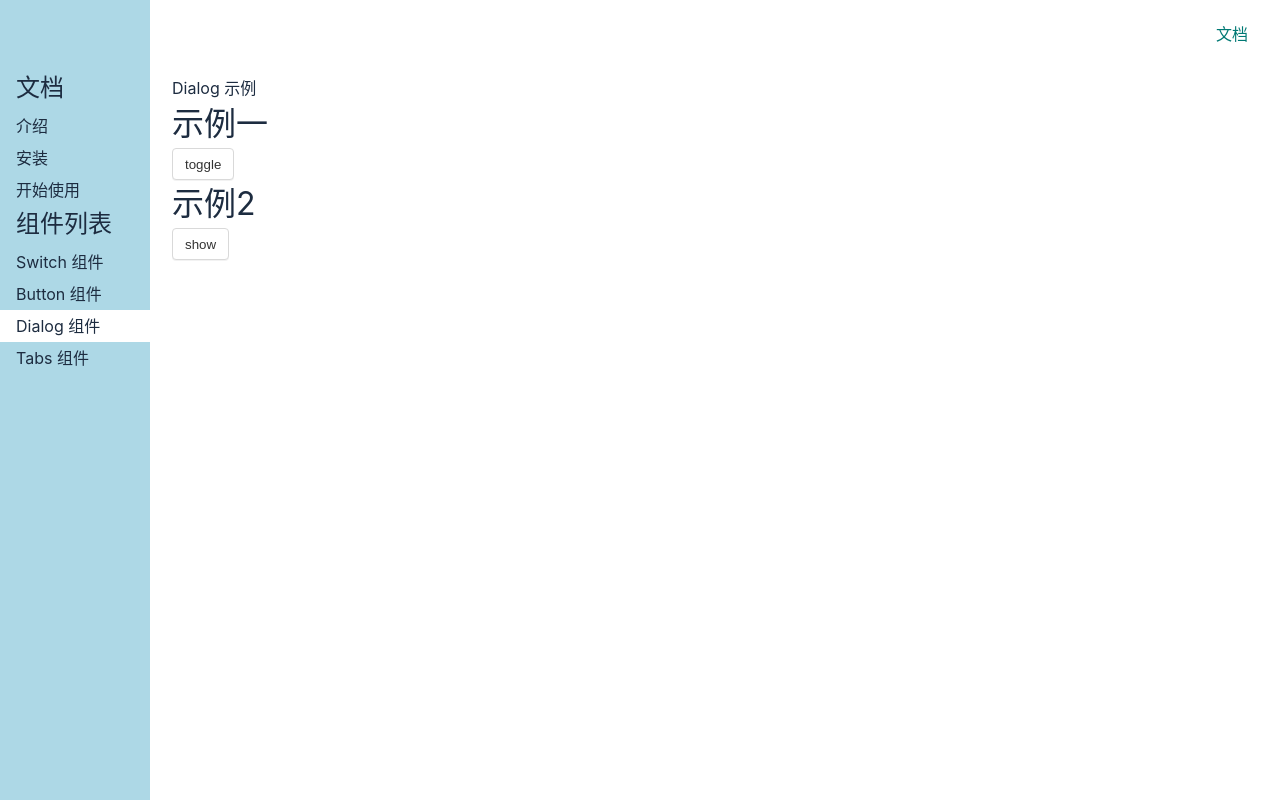
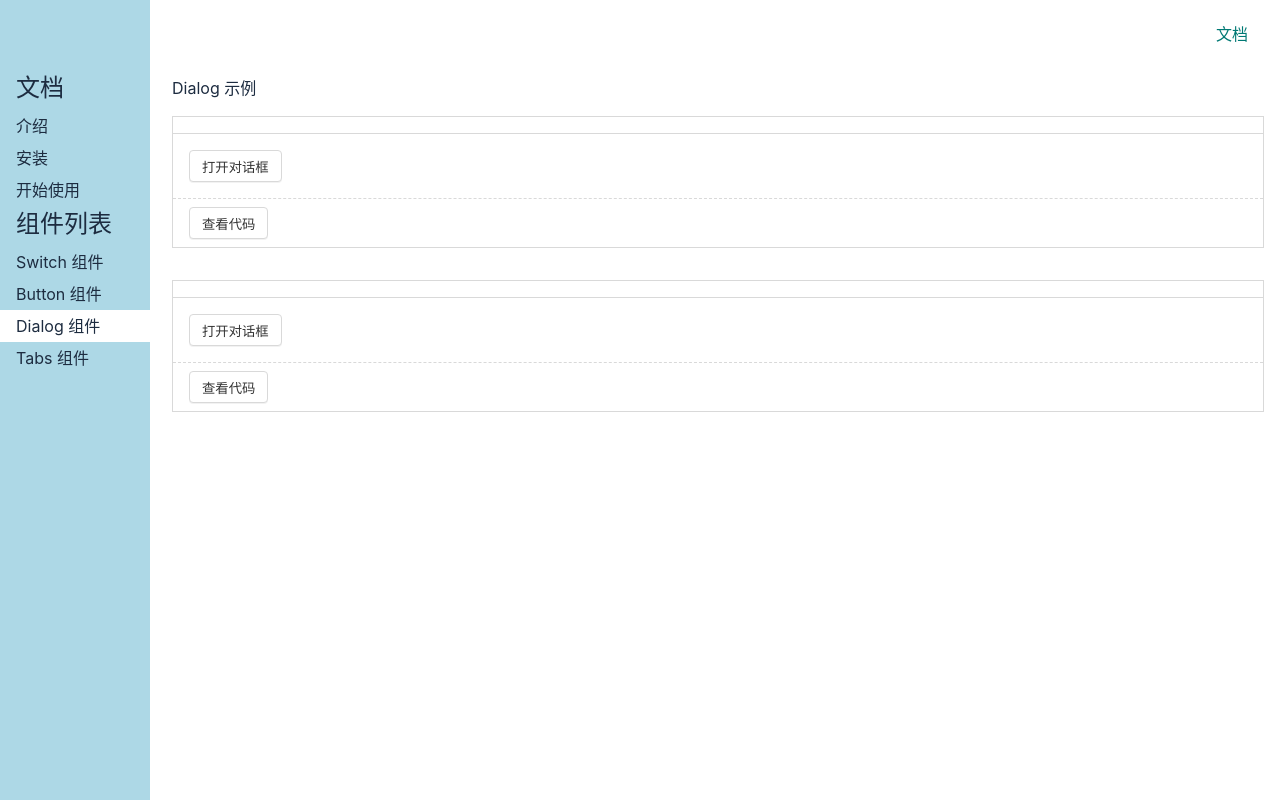
Before and after one commit to bbter/waner-ui, a Vue app: page /#/doc/dialog in a window 1280 px wide. Built offline with nearby package versions, Linux system fonts and the light colour scheme.

Commit message:
改造Dialog demo

```diff
--- /dev/null
+++ b/src/components/Dialog1.demo.vue
@@ -0,0 +1,50 @@
+<demo>
+常规使用
+</demo>
+<template>
+<div>
+  <Button @click="toggle">打开对话框</Button>
+  <Dialog v-model:visible="x" :closeOnClickOverlay="false" :ok="f1" :cancel="f2">
+    <template v-slot:content>
+      <strong>hi</strong>
+      <div>hi2</div>
+    </template>
+    <template v-slot:title>
+      <strong>加粗的标题</strong>
+    </template>
+  </Dialog>
+</div>
+</template>
+
+<script lang="ts">
+import Dialog from '../lib/Dialog.vue'
+import Button from '../lib/Button.vue'
+import {
+  ref
+} from 'vue'
+import {
+  openDialog
+} from '../lib/openDialog'
+export default {
+  components: {
+    Dialog,
+    Button
+  },
+  setup() {
+    const x = ref(false)
+    const toggle = () => {
+      x.value = !x.value
+    }
+    const f1 = () => {
+      return false
+    }
+    const f2 = () => {}
+    return {
+      x,
+      toggle,
+      f1,
+      f2
+    }
+  }
+}
+</script>
--- /dev/null
+++ b/src/components/Dialog2.demo.vue
@@ -0,0 +1,41 @@
+<demo>
+一键打开 Dialog
+</demo>
+<template>
+<div>
+  <Button @click="showDialog">打开对话框</Button>
+</div>
+</template>
+
+<script lang="ts">
+import Button from '../lib/Button.vue'
+import {
+  ref,
+  h
+} from 'vue'
+import {
+  openDialog
+} from '../lib/openDialog'
+export default {
+  components: {
+    Button
+  },
+  setup() {
+    const showDialog = () => {
+      openDialog({
+        title: h('strong', {}, '标题'),
+        content: '你好',
+        ok() {
+          console.log('ok')
+        },
+        cancel() {
+          console.log('cancel')
+        }
+      })
+    }
+    return {
+      showDialog
+    }
+  }
+}
+</script>
--- a/src/components/DialogDemo.vue
+++ b/src/components/DialogDemo.vue
@@ -1,51 +1,18 @@
 <template>
   <div>Dialog 示例</div>
-  <h1>示例一</h1>
-  <Button @click="toggle">toggle</Button>
-  <Dialog
-    v-model:visible="x"
-    :ok="f1"
-    :cancel="f2"
-  >
-    <template v-slot:content>
-      <strong>你好</strong>
-      <div>hi</div>
-    </template>
-    <template v-slot:title>
-      <strong>加粗的标题</strong>
-    </template>
-  </Dialog>
-  <h1>示例2</h1>
-  <Button @click="showDialog">show</Button>
+  <Demo :component="Dialog1Demo" />
+  <Demo :component="Dialog2Demo" />
 </template>
 
 
 <script lang="ts">
-import Dialog from "../lib/Dialog.vue";
-import Button from "../lib/Button.vue";
-import { ref } from "vue";
-import {openDialog} from '../lib/openDialog'
+import Demo from "./Demo.vue";
+import Dialog1Demo from "./Dialog1.demo.vue";
+import Dialog2Demo from "./Dialog2.demo.vue";
 export default {
-  components: { Dialog, Button },
+  components: { Demo },
   setup() {
-    const x = ref(false);
-    const toggle = () => {
-      x.value = !x.value;
-    };
-    const f1 = () => {
-      return true;
-    };
-    const f2 = () => {};
-    const showDialog = () => {
-      openDialog({
-        title: "标题",
-        content: "你好",
-        ok(){},
-        cancel(){},
-        closeOnClickOverlay:true
-      });
-    };
-    return { x, toggle, f1, f2, showDialog };
+    return { Dialog1Demo, Dialog2Demo };
   },
 };
 </script>
```
